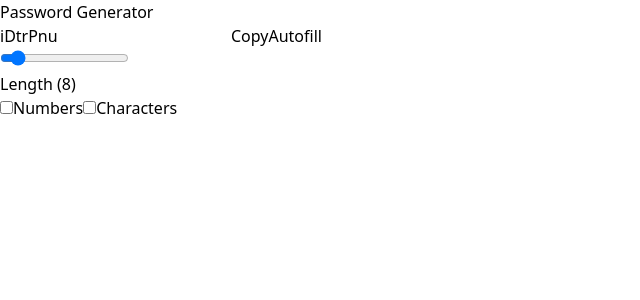
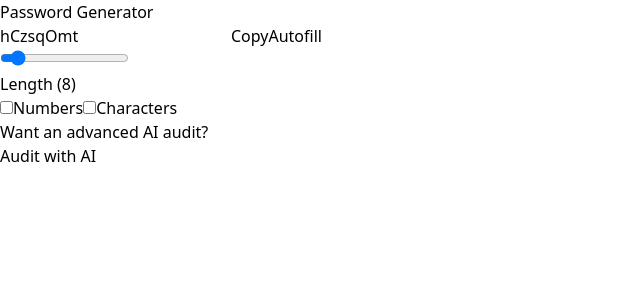
Before and after one commit to tejas-tj29/PasswordManager, a React (Vite) app: page / in a window 1280 px wide. Shown: the top 300 px of the page, without its empty margins (0-640 px from the left). Built offline with nearby package versions, Linux system fonts and the light colour scheme; no server answers.

Commit message:
implement AI password security analysis feature with Google GenAI integration and enhance App component to include AI audit functionality and state management

```diff
--- a/package.json
+++ b/package.json
@@ -10,6 +10,7 @@
     "preview": "vite preview"
   },
   "dependencies": {
+    "@google/genai": "^2.8.0",
     "react": "^19.2.6",
     "react-dom": "^19.2.6"
   },
--- a/src/App.jsx
+++ b/src/App.jsx
@@ -1,4 +1,5 @@
 import { useState,useCallback,useEffect,useRef } from 'react'
+import { analyzePasswordSecurity } from './gemini.js';
 
 function App() {
 
@@ -6,6 +7,11 @@ function App() {
   const [includeNumbers,setIncludeNumbers] = useState(false);
   const [includeSpecialChars,setIncludeSpecialChars] = useState(false);
   const [password,setPassword] = useState("");// Will hold the generated password
+
+  // Step 2: Establish states to manage network interaction updates
+  const [aiReview, setAiReview] = useState("");
+  const [isAiLoading, setIsAiLoading] = useState(false);
+  const [isCooldown, setIsCooldown] = useState(false);
 
   const handleAutoFill = async(generatedPassword) => {
     // 1. Check if the code is running inside a browser extension environment
@@ -39,7 +45,22 @@ function App() {
   });
 };
 
+  // Step 3: Handle the asynchronous AI network lifecycle call
+  const handleAiAudit = async () => {
+    setIsAiLoading(true);
+    setAiReview(""); // Clear container
 
+    // Pass our active password hook variable directly into the engine function
+    const critique = await analyzePasswordSecurity(password);
+
+    setAiReview(critique);
+    setIsAiLoading(false);
+
+    setIsCooldown(true);
+  setTimeout(() => {
+    setIsCooldown(false);
+  }, 3000);
+  };
 
   const generatePassword = useCallback(()=>{
     let pass = "";
@@ -53,10 +74,11 @@ function App() {
     }
 
     for(let i=1; i<=length; i++){
-      const idx = Math.floor(Math.random() * str.length +1);
+      const idx = Math.floor(Math.random() * str.length);
       pass += str.charAt(idx);
     }
     setPassword(pass);
+    setAiReview(""); // Reset the AI state container so old critiques don't linger
 
   },[includeNumbers,includeSpecialChars,length,setPassword])
 
@@ -106,6 +128,31 @@ function App() {
           />
           <label htmlFor="specialChars">Characters</label>
           </div>
+          {/* ==================== NEW FEATURE: AI SECURITY SPECIALIST PANEL ==================== */}
+        <div className="mt-2 pt-3 border-t border-gray-600/50">
+          <div className="flex items-center justify-between gap-4">
+            <p className="text-xs text-zinc-300 font-medium">Want an advanced AI audit?</p>
+            <button
+              onClick={handleAiAudit}
+              disabled={isAiLoading || isCooldown || !password}
+              className="px-3 py-1.5 text-xs font-bold rounded-md bg-orange-500 hover:bg-orange-400 disabled:bg-gray-600 disabled:opacity-50 text-white transition-colors cursor-pointer"
+            >
+              {isAiLoading ? 'Analyzing Layout...' : isCooldown ? 'Cooling down...' : 'Audit with AI'}
+            </button>
+          </div>
+
+          {/* Conditional layout box container prints out only when data exists */}
+          {aiReview && (
+            <div className="mt-3 p-3 bg-gray-800 rounded-lg border border-orange-500/20 shadow-inner">
+              <p className="text-[10px] text-orange-400 font-mono font-bold tracking-wider uppercase mb-1">
+                🔒 Security Assessment:
+              </p>
+              <p className="text-xs text-zinc-200 leading-relaxed italic">
+                "{aiReview}"
+              </p>
+            </div>
+          )}
+        </div>
       </div>
     </>
   )
--- /dev/null
+++ b/src/gemini.js
@@ -0,0 +1,32 @@
+import { GoogleGenAI } from "@google/genai";
+
+const ai = new GoogleGenAI({
+  apiKey: import.meta.env.VITE_GEMINI_API_KEY
+});
+
+export async function analyzePasswordSecurity(passwordText){
+  if (!passwordText || passwordText.trim() === "") {
+    return "Please generate a password first before running an AI audit.";
+  }
+  try {
+  const response = await ai.models.generateContent({
+    model: 'gemini-2.5-flash',
+    contents: `You are an objective corporate cybersecurity auditor. Analyze the technical structural integrity of this generated password phrase: "${passwordText}".
+
+    Provide exactly two sentences of strict professional feedback:
+    Sentence 1: Detail the exact mathematical or systemic vulnerability a script tool would exploit (e.g., entropy deficiency, dictionary patterns, brute-force search space size).
+    Sentence 2: Give a practical, specific technical instruction to improve its algorithmic strength (e.g., adding specific structural diversity or increasing the length token boundary).
+
+    Rules: Keep the tone highly formal, direct, and academic. Do not use creative analogies, humor, slang, or personification. Keep the total output strictly under 30 words.`,
+  });
+
+  return response.text;
+  }
+  catch (error) {
+    console.error("Gemini Scan Error:", error);
+    if (error.status === 429 || String(error).includes("429")) {
+    return "Woah, slow down! You've hit Google's free testing limit. Wait 30 seconds and try again.";
+  }
+  return "The scanner hit a temporary network glitch. Click the button again to retry.";
+  }
+}
```
Also changed, not shown: 2 other files (tests, documents, lock files or other folders).
